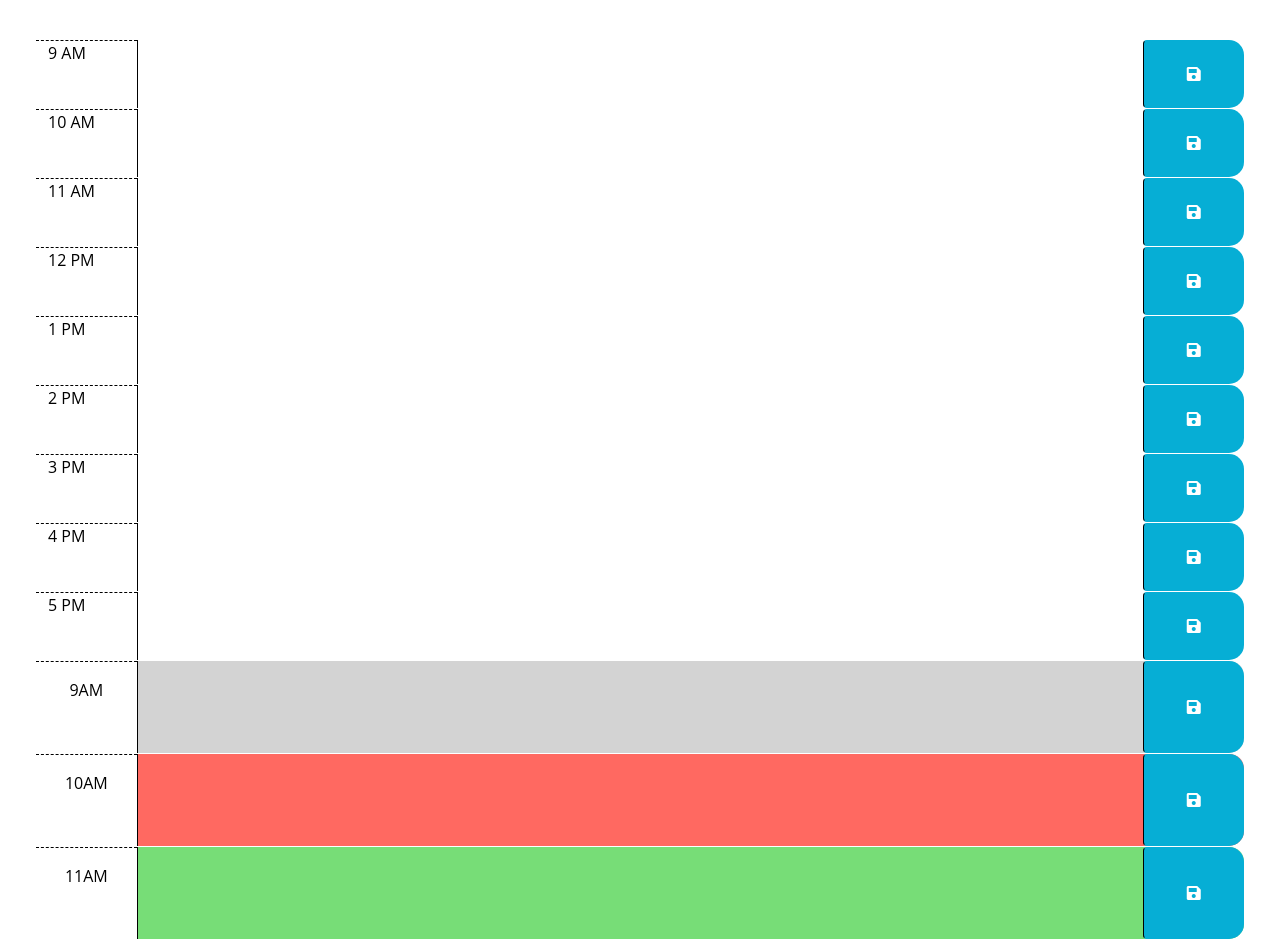
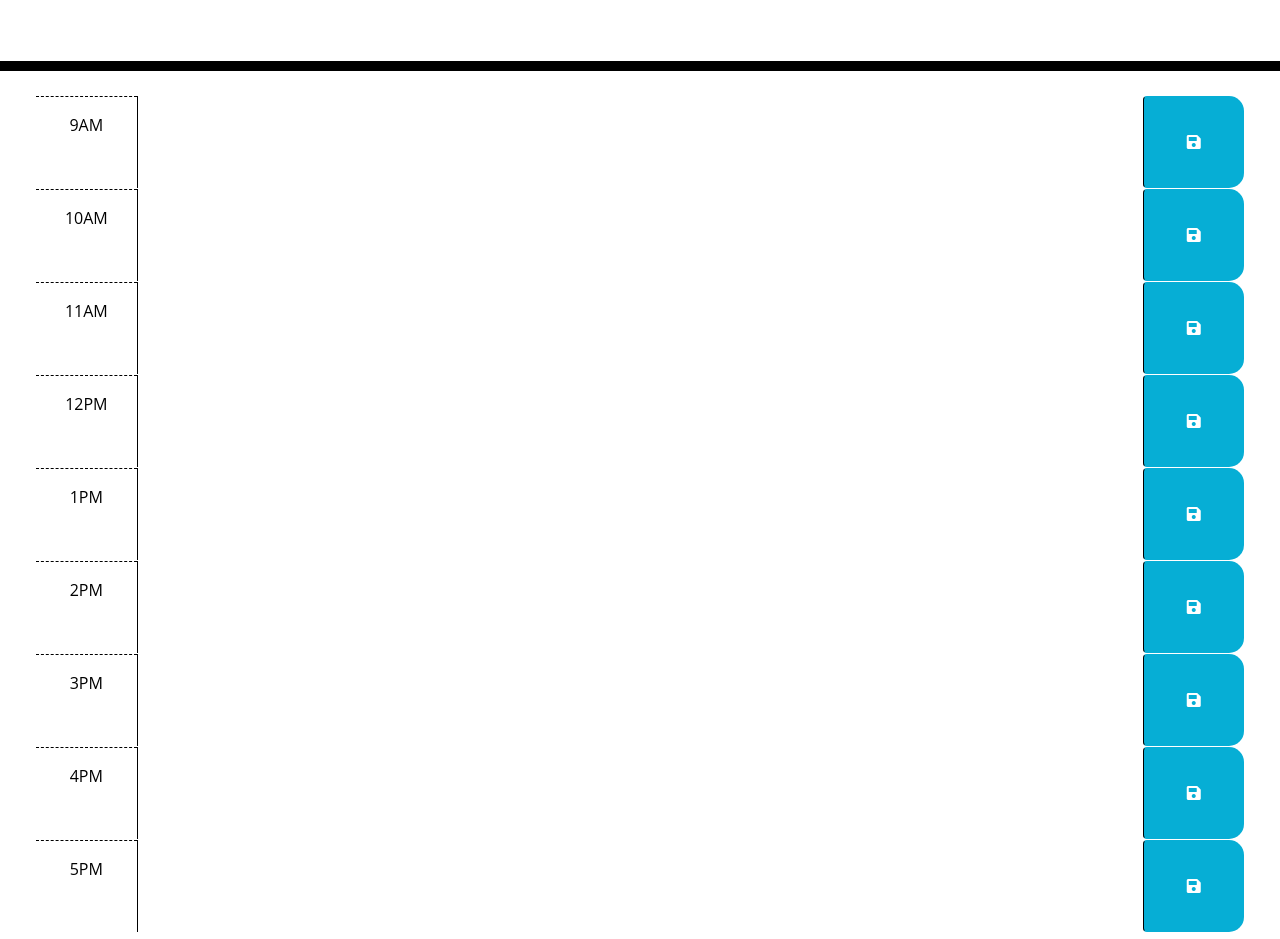
Before and after one commit to quezadajaime/Work-Day-Scheduler, a plain HTML site: page index.html in a window 1280 px wide. Shown: the part 212-1151 px from the top of the page. Drawn offline with nearby package versions, Linux system fonts and the light colour scheme.

Commit message:
HTML complete

```diff
--- a/index.html
+++ b/index.html
@@ -35,86 +35,6 @@
 
 
 
-      <div id="hour9" class="row time-block">
-        <div class="col-md 1 hour">
-          9 AM
-        </div>
-        <textarea class="col-md-10 description">
-        </textarea>
-        <button class="btn saveBtn col-md-1"><i class="fas fa-save"></i></button>
-      </div>
-
-      <div id="hour10" class="row time-block">
-        <div class="col-md 1 hour">
-          10 AM
-        </div>
-        <textarea class="col-md-10 description">
-        </textarea>
-        <button class="btn saveBtn col-md-1"><i class="fas fa-save"></i></button>
-      </div>
-
-      <div id="hour11" class="row time-block">
-        <div class="col-md 1 hour">
-          11 AM
-        </div>
-        <textarea class="col-md-10 description">
-        </textarea>
-        <button class="btn saveBtn col-md-1"><i class="fas fa-save"></i></button>
-      </div>
-
-      <div id="hour12" class="row time-block">
-        <div class="col-md 1 hour">
-          12 PM
-        </div>
-        <textarea class="col-md-10 description">
-        </textarea>
-        <button class="btn saveBtn col-md-1"><i class="fas fa-save"></i></button>
-      </div>
-
-      <div id="hour13" class="row time-block">
-        <div class="col-md 1 hour">
-          1 PM
-        </div>
-        <textarea class="col-md-10 description">
-        </textarea>
-        <button class="btn saveBtn col-md-1"><i class="fas fa-save"></i></button>
-      </div>
-
-      <div id="hour14" class="row time-block">
-        <div class="col-md 1 hour">
-          2 PM
-        </div>
-        <textarea class="col-md-10 description">
-        </textarea>
-        <button class="btn saveBtn col-md-1"><i class="fas fa-save"></i></button>
-      </div>
-
-      <div id="hour15" class="row time-block">
-        <div class="col-md 1 hour">
-          3 PM
-        </div>
-        <textarea class="col-md-10 description">
-        </textarea>
-        <button class="btn saveBtn col-md-1"><i class="fas fa-save"></i></button>
-      </div>
-
-      <div id="hour16" class="row time-block">
-        <div class="col-md 1 hour">
-          4 PM
-        </div>
-        <textarea class="col-md-10 description">
-        </textarea>
-        <button class="btn saveBtn col-md-1"><i class="fas fa-save"></i></button>
-      </div>
-
-      <div id="hour17" class="row time-block">
-        <div class="col-md 1 hour">
-          5 PM
-        </div>
-        <textarea class="col-md-10 description">
-        </textarea>
-        <button class="btn saveBtn col-md-1"><i class="fas fa-save"></i></button>
-      </div>
       <!-- Use class for "past", "present", and "future" to apply styles to the
         time-block divs accordingly. The javascript will need to do this by
         adding/removing these classes on each div by comparing the hour in the
@@ -127,7 +47,7 @@
 
       <!-- Example of a past time block. The "past" class adds a gray background color. -->
 
-      <div id="hour-9" class="row time-block past">
+      <div id="hour-9" class="row time-block">
         <div class="col-2 col-md-1 hour text-center py-3">9AM</div>
         <textarea class="col-8 col-md-10 description" rows="3"> </textarea>
         <button class="btn saveBtn col-2 col-md-1" aria-label="save">
@@ -135,8 +55,7 @@
         </button>
       </div>
 
-      <!-- Example of a present time block. The "present" class adds a red background color. -->
-      <div id="hour-10" class="row time-block present">
+      <div id="hour-10" class="row time-block">
         <div class="col-2 col-md-1 hour text-center py-3">10AM</div>
         <textarea class="col-8 col-md-10 description" rows="3"> </textarea>
         <button class="btn saveBtn col-2 col-md-1" aria-label="save">
@@ -144,9 +63,58 @@
         </button>
       </div>
 
+      <div id="hour-11" class="row time-block">
+        <div class="col-2 col-md-1 hour text-center py-3">11AM</div>
+        <textarea class="col-8 col-md-10 description" rows="3"> </textarea>
+        <button class="btn saveBtn col-2 col-md-1" aria-label="save">
+          <i class="fas fa-save" aria-hidden="true"></i>
+        </button>
+      </div>
+
+      <div id="hour-12" class="row time-block">
+        <div class="col-2 col-md-1 hour text-center py-3">12PM</div>
+        <textarea class="col-8 col-md-10 description" rows="3"> </textarea>
+        <button class="btn saveBtn col-2 col-md-1" aria-label="save">
+          <i class="fas fa-save" aria-hidden="true"></i>
+        </button>
+      </div>
+
+      <div id="hour-13" class="row time-block">
+        <div class="col-2 col-md-1 hour text-center py-3">1PM</div>
+        <textarea class="col-8 col-md-10 description" rows="3"> </textarea>
+        <button class="btn saveBtn col-2 col-md-1" aria-label="save">
+          <i class="fas fa-save" aria-hidden="true"></i>
+        </button>
+      </div>
+
+      <div id="hour-14" class="row time-block">
+        <div class="col-2 col-md-1 hour text-center py-3">2PM</div>
+        <textarea class="col-8 col-md-10 description" rows="3"> </textarea>
+        <button class="btn saveBtn col-2 col-md-1" aria-label="save">
+          <i class="fas fa-save" aria-hidden="true"></i>
+        </button>
+      </div>
+
+      <div id="hour-15" class="row time-block">
+        <div class="col-2 col-md-1 hour text-center py-3">3PM</div>
+        <textarea class="col-8 col-md-10 description" rows="3"> </textarea>
+        <button class="btn saveBtn col-2 col-md-1" aria-label="save">
+          <i class="fas fa-save" aria-hidden="true"></i>
+        </button>
+      </div>
+
+      <!-- Example of a present time block. The "present" class adds a red background color. -->
+      <div id="hour-16" class="row time-block">
+        <div class="col-2 col-md-1 hour text-center py-3">4PM</div>
+        <textarea class="col-8 col-md-10 description" rows="3"> </textarea>
+        <button class="btn saveBtn col-2 col-md-1" aria-label="save">
+          <i class="fas fa-save" aria-hidden="true"></i>
+        </button>
+      </div>
+
       <!-- Example of a future time block. The "future" class adds a green background color. -->
-      <div id="hour-11" class="row time-block future">
-        <div class="col-2 col-md-1 hour text-center py-3">11AM</div>
+      <div id="hour-17" class="row time-block">
+        <div class="col-2 col-md-1 hour text-center py-3">5PM</div>
         <textarea class="col-8 col-md-10 description" rows="3"> </textarea>
         <button class="btn saveBtn col-2 col-md-1" aria-label="save">
           <i class="fas fa-save" aria-hidden="true"></i>
@@ -159,6 +127,7 @@
     integrity="sha256-iu/zLUB+QgISXBLCW/mcDi/rnf4m4uEDO0wauy76x7U="
     crossorigin="anonymous"></script>
 
+
     <script src="script.js"></script>
   </body>
 </html>
--- a/script.js
+++ b/script.js
@@ -1,10 +1,44 @@
 // Wrap all code that interacts with the DOM in a call to jQuery to ensure that
 // the code isn't run until the browser has finished rendering all the elements
 // in the html.
-var todayDate = moment().format('ddd, MMM do YYYY');
+var todayDate = dayjs().format('dddd, MMM D YYYY hh:mm a');
 $("#currentDay").html(todayDate);
 
-$(document).ready(function () {
+    function timeTracker() {
+        //get current number of hours.
+        var currentTime = dayjs().hour();
+
+        // loop over time blocks
+        $(".time-block").each(function () {
+            var blockTime = parseInt($(this).attr("id").split("hour")[1]);
+
+            // To check the time and add the classes for background indicators
+            if (blockTime < currentTime) {
+                $(this).removeClass("future");
+                $(this).removeClass("present");
+                $(this).addClass("past");
+            }
+            else if (blockTime === currentTime) {
+                $(this).removeClass("past");
+                $(this).removeClass("future");
+                $(this).addClass("present");
+            }
+            else {
+                $(this).removeClass("present");
+                $(this).removeClass("past");
+                $(this).addClass("future");
+
+            }
+        })
+    }
+
+
+
+
+
+
+
+
   // TODO: Add a listener for click events on the save button. This code should
   // use the id in the containing time-block as a key to save the user input in
   // local storage. HINT: What does `this` reference in the click listener
@@ -23,4 +57,3 @@
   // attribute of each time-block be used to do this?
   //
   // TODO: Add code to display the current date in the header of the page.
-});
--- a/style.css
+++ b/style.css
@@ -11,6 +11,10 @@
   color: #000000;
   border-left: 1px solid black;
   padding: 10px;
+}
+
+header {
+  border-bottom: 10px solid black;
 }
 
 .description {
```
Also changed, not shown: 1 other file.
